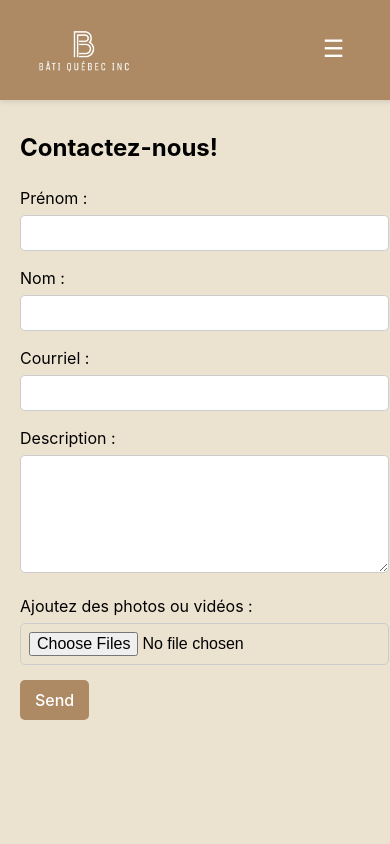
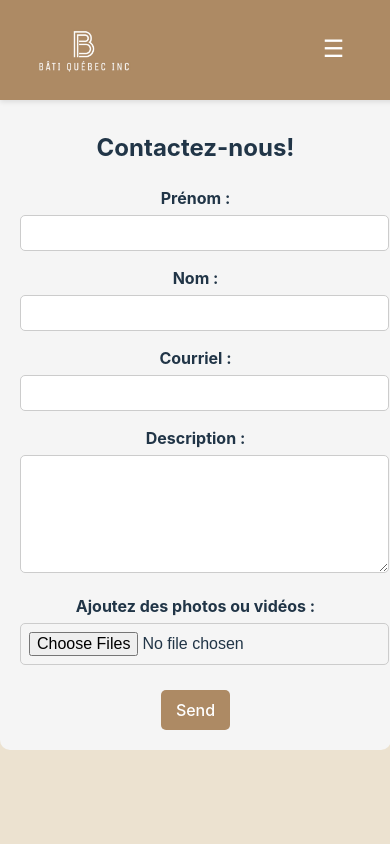
Before and after one commit to MyriamAssam/bati, a React (Vite) app: page /contact in a window 390 px wide. Shown: the top 844 px of the page. Built offline with nearby package versions, Linux system fonts and the light colour scheme.

Commit message:
Arrangement style css pour mobile

```diff
--- a/src/App.css
+++ b/src/App.css
@@ -264,6 +264,42 @@ main {
   margin-bottom: 10px;
 }
 
+/* Uniformiser les formulaires Contact et RDV */
+.form-container {
+  max-width: 800px;
+  width: 90%;
+  margin: 0 auto;
+  padding: 20px;
+  background: #f5f5f5;
+  border-radius: 10px;
+}
+
+.form-container input,
+.form-container textarea {
+  width: 100%;
+  padding: 10px;
+  border-radius: 5px;
+  border: 1px solid #ccc;
+  font-size: 16px;
+}
+
+.form-container label {
+  font-weight: bold;
+  display: block;
+  margin-top: 10px;
+}
+
+.form-container button {
+  background-color: #AD8A64;
+  color: white;
+  padding: 10px 15px;
+  font-size: 16px;
+  border: none;
+  border-radius: 5px;
+  cursor: pointer;
+  margin-top: 10px;
+}
+
 /* ✅ Ajustement mobile */
 @media (max-width: 768px) {
   .footer-container {
--- a/src/pages/Contact.jsx
+++ b/src/pages/Contact.jsx
@@ -61,7 +61,7 @@ const Contact = () => {
 
 
     return (
-        <form className="fade-in" onSubmit={handleSubmit} style={formStyle}>
+        <form className="form-container fade-in" onSubmit={handleSubmit} >
             <h2>Contactez-nous!</h2>
 
             <div style={{ marginBottom: "15px" }}>
@@ -147,14 +147,7 @@ const inputStyle = {
     border: "1px solid #ccc",
     fontSize: "16px"
 };
-const formStyle = {
-    maxWidth: "800px",
-    color: "black",
-    width: "90%",
-    margin: "0 auto",
-    textAlign: "left",
-    padding: "20px"
-};
+
 const buttonStyle = {
     backgroundColor: "#AD8A64",
     color: "white",
```
